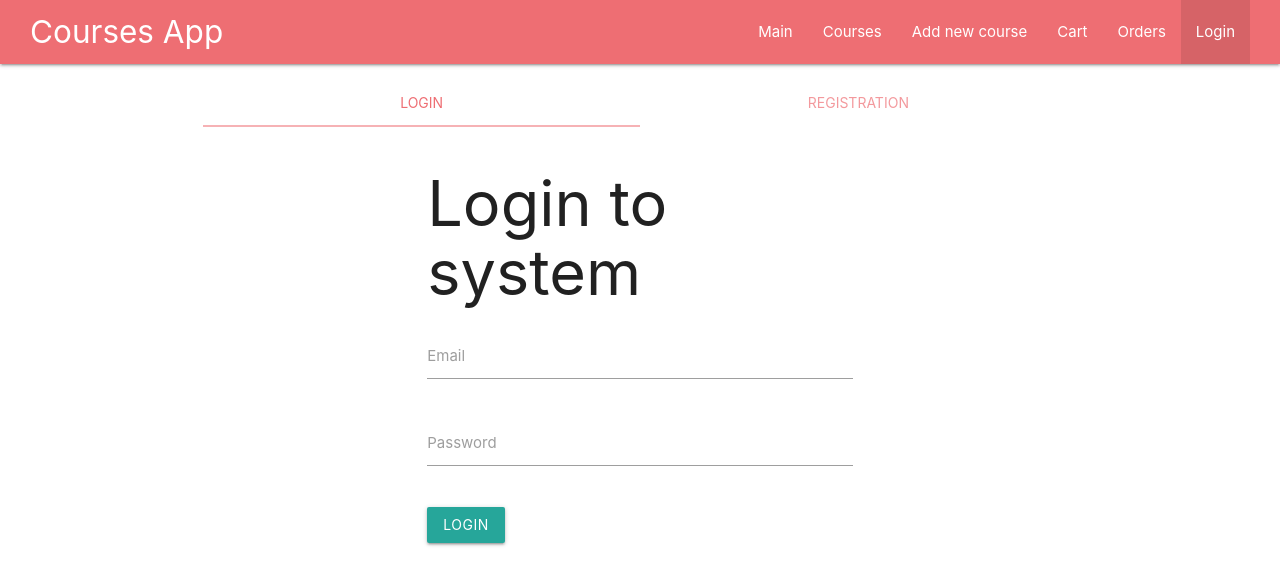
After one commit to kravchyshyn/nodejs-express, a Node server app: page /auth/login in a window 1280 px wide. The commit adds this page. Shown: the top 585 px of the page. Run offline with Node 20, Linux system fonts and the light colour scheme; some libraries are stand-ins or nearby versions.

Commit message:
create login and registration pages

```diff
--- a/index.js
+++ b/index.js
@@ -11,6 +11,7 @@ const addRoutes = require('./routes/add');
 const coursesRoutes = require('./routes/courses');
 const cartRoutes = require('./routes/cart');
 const orderRoutes = require('./routes/order');
+const authRoutes = require('./routes/auth');
 
 const User = require('./models/user');
 
@@ -50,6 +51,7 @@ app.use('/add', addRoutes);
 app.use('/courses', coursesRoutes);
 app.use('/cart', cartRoutes);
 app.use('/orders', orderRoutes);
+app.use('/auth', authRoutes);
 
 const PORT = process.env.PORT || 5000;
 
--- a/public/app.js
+++ b/public/app.js
@@ -58,3 +58,6 @@ if ($cart) {
         }
     })
 }
+
+
+M.Tabs.init(document.querySelector('.tabs'));
--- a/public/index.css
+++ b/public/index.css
@@ -36,3 +36,7 @@
 .course-form {
     margin-bottom: 20px;
 }
+
+.auth {
+    margin-top: 1rem;
+}
--- /dev/null
+++ b/routes/auth.js
@@ -0,0 +1,11 @@
+const {Router, response} = require('express');
+const router = Router()
+
+router.get('/login', (req, res) => {
+    res.render('auth/login', {
+        title: 'Authorization',
+        isLogin: true
+    });
+});
+
+module.exports = router;
--- /dev/null
+++ b/views/auth/login.hbs
@@ -0,0 +1,50 @@
+<div class="auth">
+  <div class="row">
+    <div class="col s12">
+      <ul class="tabs">
+        <li class="tab col s6"><a class="active" href="#login">Login</a></li>
+        <li class="tab col s6"><a class="active" href="#register">Registration</a></li>
+      </ul>
+    </div>
+    <div id="login" class="col s6 offset-s3">
+        <h1>Login to system</h1>
+        <form action="/add" method="POST">
+            <div class="input-field">
+                <input id="email" name="email" type="email" class="validate" required>
+                <label for="email">Email</label>
+                <span class="helper-text" data-error="Please fill the email"></span>
+            </div>
+            <div class="input-field">
+                <input id="password" name="password" type="password" class="validate" required>
+                <label for="password">Password</label>
+                <span class="helper-text" data-error="Please fill password"></span>
+            </div>
+
+            <button class="btn btn-primary" type="submit"> Login </button>
+        </form>
+    </div>
+    <div id="register" class="col s6 offset-s3">
+        <h1>Register in system</h1>
+        <form action="/add" method="POST">
+            <div class="input-field">
+                <input id="remail" name="email" type="email" class="validate" required>
+                <label for="remail">Email</label>
+                <span class="helper-text" data-error="Please fill the email"></span>
+            </div>
+            <div class="input-field">
+                <input id="rpassword" name="password" type="password" class="validate" required>
+                <label for="rpassword">Password</label>
+                <span class="helper-text" data-error="Please fill password"></span>
+            </div>
+
+            <div class="input-field">
+                <input id="confirm" name="confirm" type="password" class="validate" required>
+                <label for="confirm">Password</label>
+                <span class="helper-text" data-error="Please fill password one more time"></span>
+            </div>
+
+            <button class="btn btn-primary" type="submit"> Registration </button>
+        </form>
+    </div>
+  </div>
+</div>
--- a/views/partials/navbar.hbs
+++ b/views/partials/navbar.hbs
@@ -35,6 +35,11 @@
            <li><a href="/orders">Orders</a> </li>
         {{/if}}
 
+        {{#if isLogin}}
+           <li class='active'><a href="/auth/login#login">Login</a> </li>
+        {{else}}
+           <li><a href="/auth/login#login">Login</a> </li>
+        {{/if}}
       </ul>
     </div>
   </nav>
```
